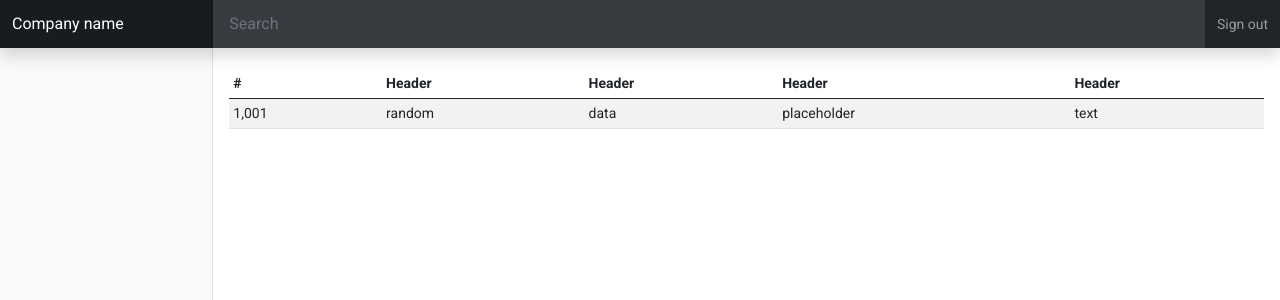
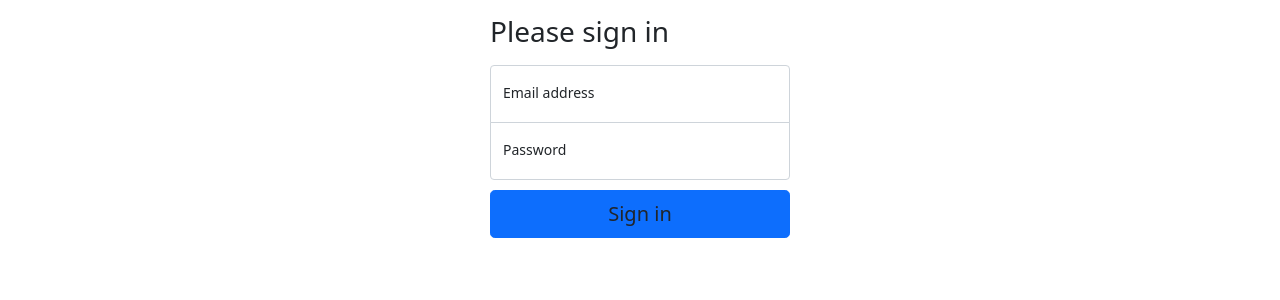
Before and after one commit to uni51/vue-admin, a Vue app: page /login in a window 1280 px wide. Shown: the top 300 px of the page. Built offline with nearby package versions, Linux system fonts and the light colour scheme.

Commit message:
5-42: Routes

```diff
--- a/src/App.vue
+++ b/src/App.vue
@@ -1,49 +1,12 @@
 <template>
-  <v-app>
-    <Nav/>>
-
-    <div div class="container-fluid">
-      <div class="row">
-        <Menu/>>
-
-        <main class="col-md-9 ms-sm-auto col-lg-10 px-md-4">
-          <div class="table-responsive">
-            <table class="table table-striped table-sm">
-              <thead>
-                <tr>
-                  <th>#</th>
-                  <th>Header</th>
-                  <th>Header</th>
-                  <th>Header</th>
-                  <th>Header</th>
-                </tr>
-              </thead>
-              <tbody>
-                <tr>
-                  <td>1,001</td>
-                  <td>random</td>
-                  <td>data</td>
-                  <td>placeholder</td>
-                  <td>text</td>
-                </tr>
-              </tbody>
-            </table>
-          </div>
-        </main>
-      </div>
-    </div>
-  </v-app>
+  <router-view/>
 </template>
 
 <script lang="ts">
 import Vue from 'vue';
-import Nav from "@/components/Nav.vue";
-import Menu from "@/components/Menu.vue";
-
 
 export default Vue.extend({
   name: 'App',
-  components: {Menu, Nav},
 });
 </script>
 
--- a/src/router/index.ts
+++ b/src/router/index.ts
@@ -1,9 +1,15 @@
 import Vue from 'vue'
 import VueRouter, { RouteConfig } from 'vue-router'
+import Layout from '@/views/Layout.vue'
+import Login from '@/views/Login.vue'
+import Register from '@/views/Register.vue'
 
 Vue.use(VueRouter)
 
 const routes: Array<RouteConfig> = [
+  {path: '/login', component: Login},
+  {path: '/register', component: Register},
+  {path: '', component: Layout}
 ]
 
 const router = new VueRouter({
--- /dev/null
+++ b/src/views/Layout.vue
@@ -0,0 +1,46 @@
+<template>
+  <v-app>
+    <Nav/>
+
+    <div div class="container-fluid">
+      <div class="row">
+        <Menu/>>
+
+        <main class="col-md-9 ms-sm-auto col-lg-10 px-md-4">
+          <div class="table-responsive">
+            <table class="table table-striped table-sm">
+              <thead>
+                <tr>
+                  <th>#</th>
+                  <th>Header</th>
+                  <th>Header</th>
+                  <th>Header</th>
+                  <th>Header</th>
+                </tr>
+              </thead>
+              <tbody>
+                <tr>
+                  <td>1,001</td>
+                  <td>random</td>
+                  <td>data</td>
+                  <td>placeholder</td>
+                  <td>text</td>
+                </tr>
+              </tbody>
+            </table>
+          </div>
+        </main>
+      </div>
+    </div>
+  </v-app>
+</template>
+
+<script>
+import Nav from "@/components/Nav.vue";
+import Menu from "@/components/Menu.vue";
+
+export default {
+  name: "Layout",
+  components: {Menu, Nav},
+}
+</script>
--- /dev/null
+++ b/src/views/Login.vue
@@ -0,0 +1,53 @@
+<template>
+  <main class="form-signin">
+    <form>
+      <h1 class="h3 mb-3 fw-normal">Please sign in</h1>
+
+      <div class="form-floating">
+        <input type="email" class="form-control" placeholder="name@example.com">
+        <label>Email address</label>
+      </div>
+      <div class="form-floating">
+        <input type="password" class="form-control" placeholder="Password">
+        <label>Password</label>
+      </div>
+
+      <button class="w-100 btn btn-lg btn-primary" type="submit">Sign in</button>
+    </form>
+  </main>
+</template>
+
+<script>
+export default {
+  name: "Login",
+}
+</script>
+
+<style scoped>
+.form-signin {
+  width: 100%;
+  max-width: 330px;
+  padding: 15px;
+  margin: auto;
+}
+
+.form-signin .checkbox {
+  font-weight: 400;
+}
+
+.form-signin .form-floating:focus-within {
+  z-index: 2;
+}
+
+.form-signin input[type="email"] {
+  margin-bottom: -1px;
+  border-bottom-right-radius: 0;
+  border-bottom-left-radius: 0;
+}
+
+.form-signin input[type="password"] {
+  margin-bottom: 10px;
+  border-top-left-radius: 0;
+  border-top-right-radius: 0;
+}
+</style>
--- /dev/null
+++ b/src/views/Register.vue
@@ -0,0 +1,53 @@
+<template>
+  <main class="form-signin">
+    <form>
+      <h1 class="h3 mb-3 fw-normal">Please sign in</h1>
+
+      <div class="form-floating">
+        <input type="email" class="form-control" placeholder="name@example.com">
+        <label>Email address</label>
+      </div>
+      <div class="form-floating">
+        <input type="password" class="form-control" placeholder="Password">
+        <label>Password</label>
+      </div>
+
+      <button class="w-100 btn btn-lg btn-primary" type="submit">Sign in</button>
+    </form>
+  </main>
+</template>
+
+<script>
+export default {
+  name: "Register",
+}
+</script>
+
+<style scoped>
+.form-signin {
+  width: 100%;
+  max-width: 330px;
+  padding: 15px;
+  margin: auto;
+}
+
+.form-signin .checkbox {
+  font-weight: 400;
+}
+
+.form-signin .form-floating:focus-within {
+  z-index: 2;
+}
+
+.form-signin input[type="email"] {
+  margin-bottom: -1px;
+  border-bottom-right-radius: 0;
+  border-bottom-left-radius: 0;
+}
+
+.form-signin input[type="password"] {
+  margin-bottom: 10px;
+  border-top-left-radius: 0;
+  border-top-right-radius: 0;
+}
+</style>
```
